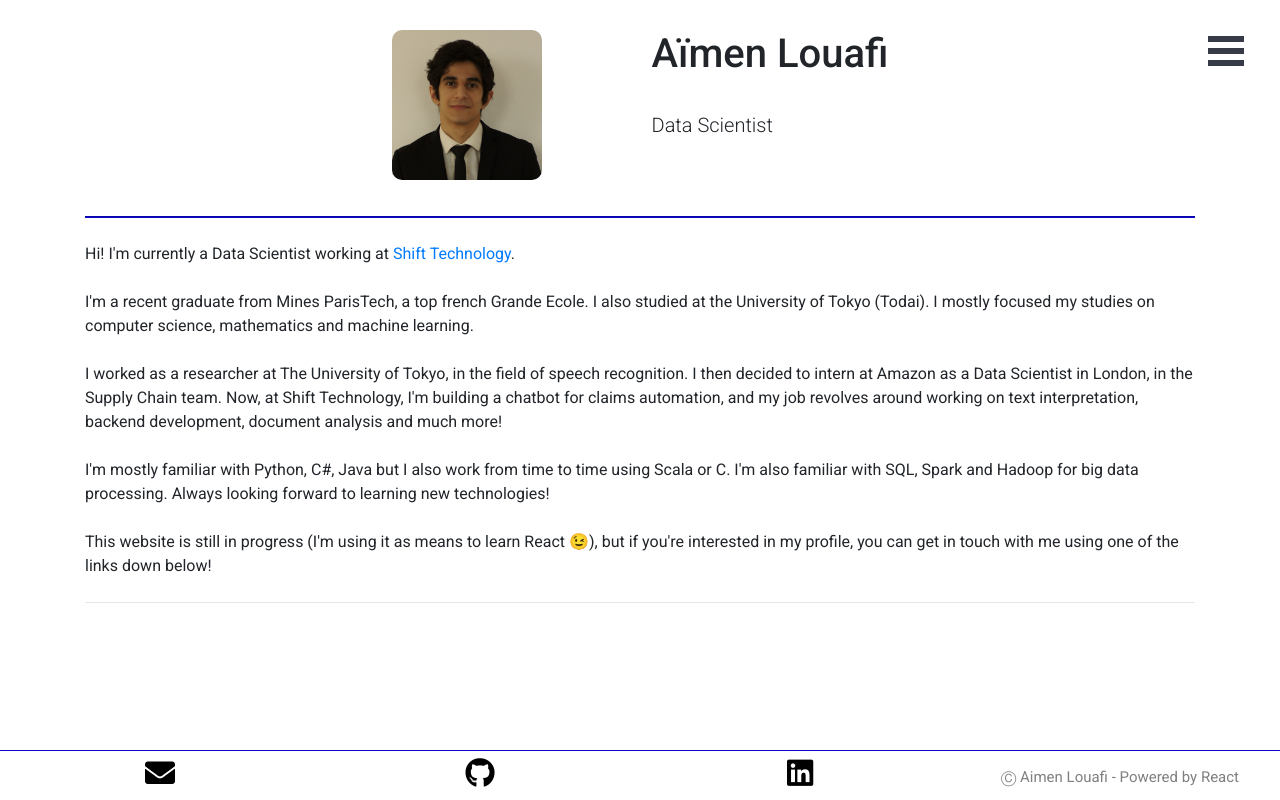
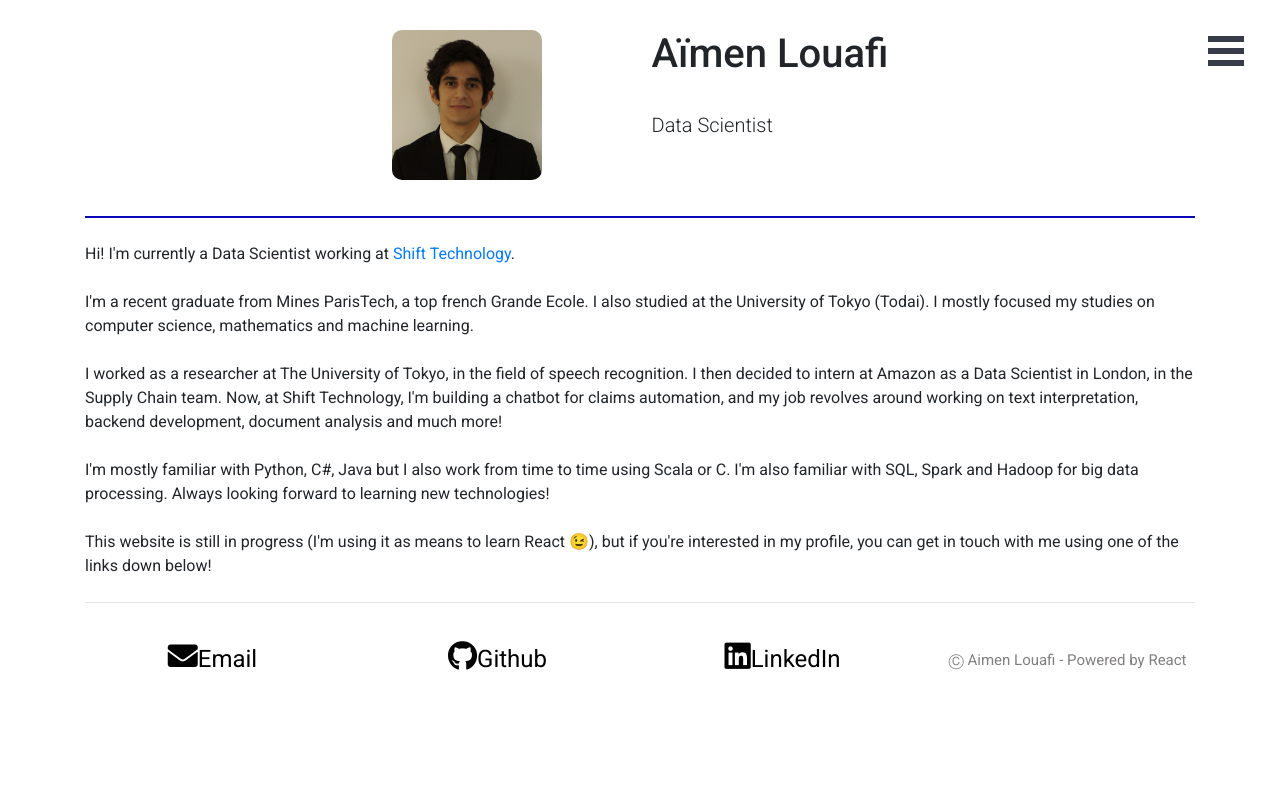
Before and after one commit to 15louafi/15louafi.github.io, a React (Create React App) app: page /#/ in a window 1280 px wide. Built offline with nearby package versions, Linux system fonts and the light colour scheme; what webfontloader would draw is missing.

Commit message:
Renewal of footer (no longer sticky)

```diff
--- a/src/commonComponents/Footer.css
+++ b/src/commonComponents/Footer.css
@@ -1,8 +1,12 @@
-.greyText{
+.copyright{
   color: #817f7f;
   }
 
-  .greyText:hover{
+  .copyright:hover{
     color: #000000;
     text-decoration:none;
   }
+
+  .iconText{
+
+  }
--- a/src/commonComponents/Footer.js
+++ b/src/commonComponents/Footer.js
@@ -5,42 +5,31 @@ const footerStyle = {
   backgroundColor: "white",
   fontSize: "15px",
   color: "black",
-  borderTop: "1px solid #0a07c2",
   textAlign: "center",
-  padding: "15px",
-  position: "fixed",
   left: "0",
   bottom: "0",
-  height: "50px",
   width: "100%"
 };
 
-const phantomStyle = {
-  display: "block",
-  padding: "20px",
-  height: "60px",
-  width: "100%"
-};
 
 function Footer() {
   return (
     <div>
-      <div style={phantomStyle} />
       <div style={footerStyle}> <div>
                 <div className="row">
             <div className="contact col-3">
-              <a href="mailto:aimen.louafi@shift-technology.com" target="_blank"><span className="contactIcon text-center"><i className="fas fa-envelope"/></span>
+              <a href="mailto:aimen.louafi@shift-technology.com" target="_blank"><span className="contactIcon text-center"><i className="fas fa-envelope"/><span className="contactText body">Email</span></span>
               </a>
             </div>
             <div className="contact col-3">
-              <a href="https://github.com/15louafi" target="_blank"><span className="contactIcon"><i className="fab fa-github"/></span>
+              <a href="https://github.com/15louafi" target="_blank"><span className="contactIcon"><i className="fab fa-github"/><span className="contactText body">Github</span></span>
               </a>
             </div>
              <div className="contact col-3">
-              <a href="https://www.linkedin.com/in/aïmen-louafi-164868116/" target="_blank"><span className="contactIcon text-center"><i className="fab fa-linkedin"/></span>
+              <a href="https://www.linkedin.com/in/aïmen-louafi-164868116/" target="_blank"><span className="contactIcon text-center"><i className="fab fa-linkedin"/><span className="contactText body">LinkedIn</span></span>
               </a>
             </div>
-            <div className="contact col-3 body greyText">
+            <div className="contact col-3 body copyright">
               &#9400; Aimen Louafi - Powered by React
             </div>
           </div>
```
